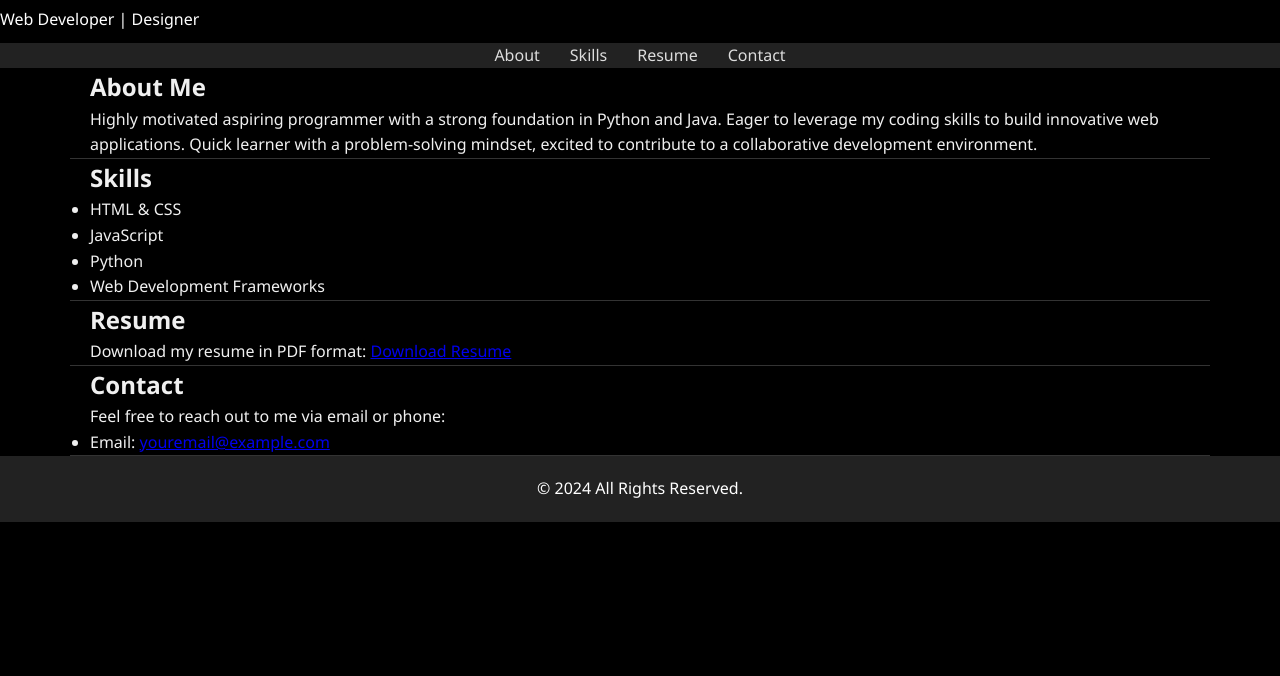
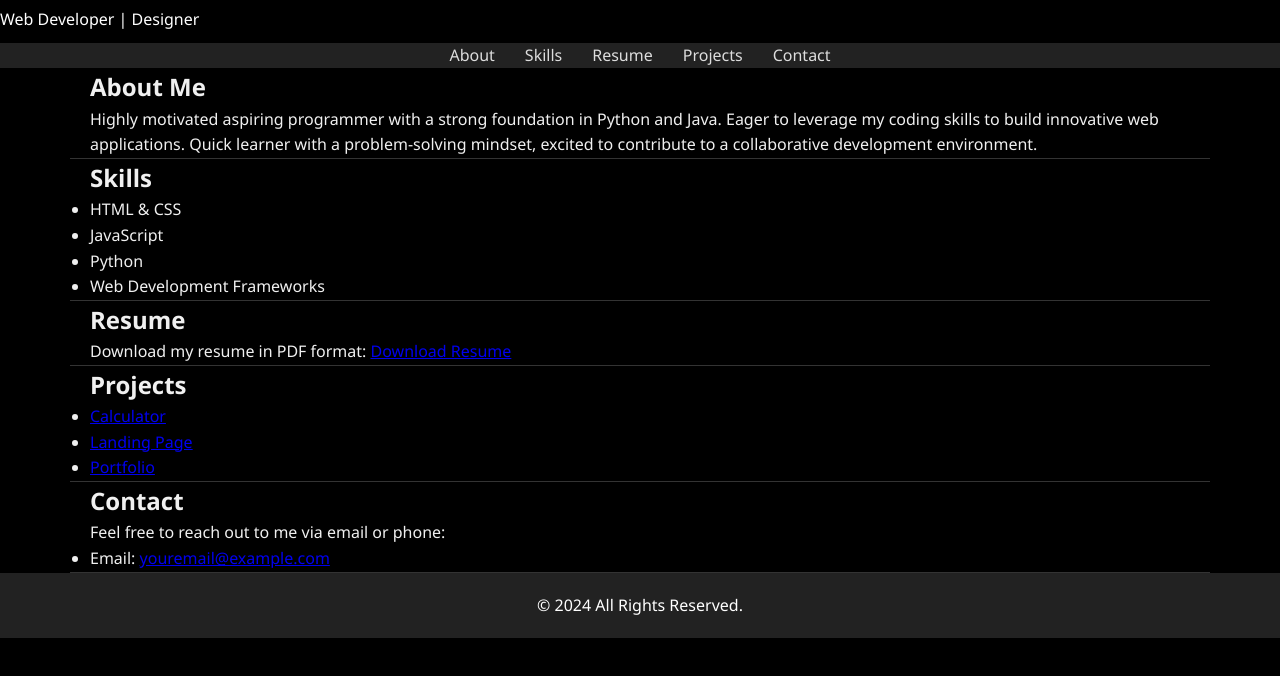
Before and after one commit to Draxy58/Portfolio, a plain HTML site: page index.html in a window 1280 px wide. Shown: the part 124-800 px from the top of the page. Drawn offline with Linux system fonts and the light colour scheme.

Commit message:
Update index.html

```diff
--- a/index.html
+++ b/index.html
@@ -23,6 +23,7 @@
       <li><a href="#about">About</a></li>
       <li><a href="#skills">Skills</a></li>
       <li><a href="#resume">Resume</a></li>
+      <li><a href="#projects">Projects</a></li> <!-- Added projects link -->
       <li><a href="#contact">Contact</a></li>
     </ul>
   </nav>
@@ -47,6 +48,16 @@
     <section id="resume" class="container">
       <h2>Resume</h2>
       <p>Download my resume in PDF format: <a href="your-resume.pdf">Download Resume</a></p>
+    </section>
+
+    <!-- Added Projects Section -->
+    <section id="projects" class="container">
+      <h2>Projects</h2>
+      <ul>
+        <li><a href="https://draxycalculator.netlify.app/">Calculator</a></li>
+        <li><a href="https://draxylandingpage.netlify.app/">Landing Page</a></li>
+        <li><a href="https://draxyportfolio.netlify.app/">Portfolio</a></li>
+      </ul>
     </section>
 
     <section id="contact" class="container">
```
